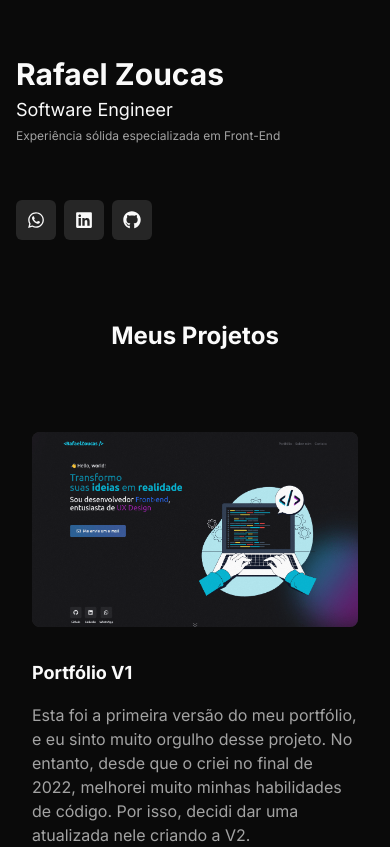
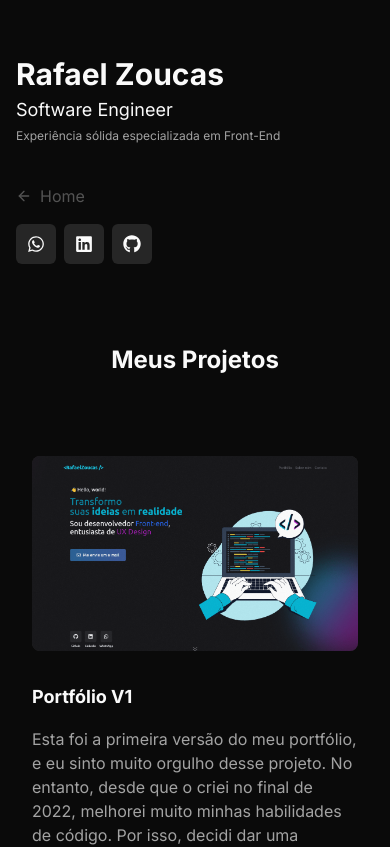
Before and after one commit to rafaelpzoucas/portfolio-v2, a Next.js app: page /projects in a window 390 px wide. Shown: the top 847 px of the page. Built offline with nearby package versions, Linux system fonts and the light colour scheme.

Commit message:
Update page.tsx

```diff
--- a/src/app/projects/page.tsx
+++ b/src/app/projects/page.tsx
@@ -4,15 +4,18 @@ import Link from 'next/link'
 import { Projects } from '../(sections)/projects'
 import { Aside } from '../aside'
 import { projects } from '../data'
+import { ArrowLeft } from 'lucide-react'
 
 export default function ProjectsPage() {
   return (
     <main className="flex flex-col md:flex-row justify-center h-full px-0 sm:px-4">
       <Aside>
-        <nav>
-          <ul className="hidden md:flex flex-col space-y-4 w-fit overflow-hidden">
+        <nav className="">
+          <ul className="flex flex-col space-y-4 w-fit overflow-hidden">
             <Link href="/">
-              <li className={cn('opacity-30 hover:opacity-100')}>Home</li>
+              <li className="flex flex-row gap-2 items-center opacity-30 hover:opacity-100">
+                <ArrowLeft className="w-4 h-4" /> Home
+              </li>
             </Link>
           </ul>
         </nav>
```
